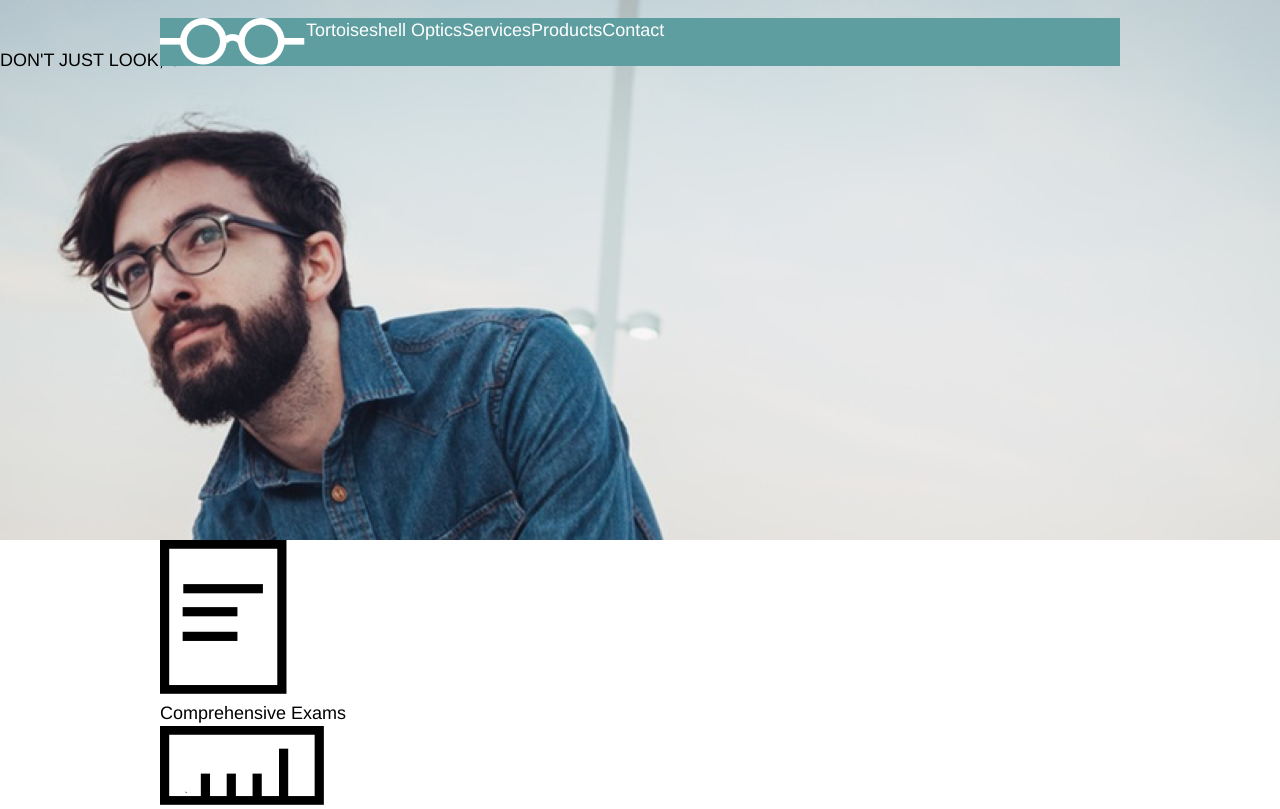
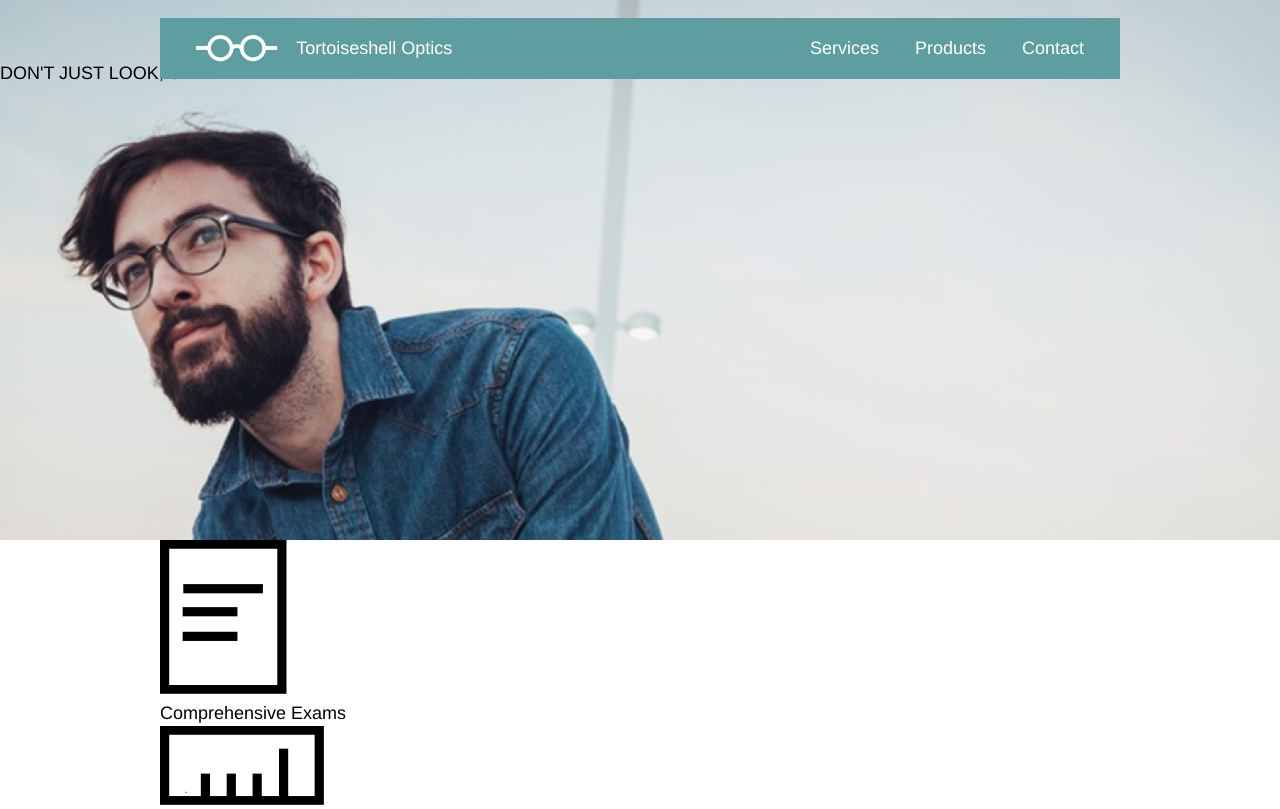
Before and after one commit to zztop-anon/optics, a plain HTML site: page index.html in a window 1280 px wide. Shown: the top 809 px of the page. Drawn offline with Linux system fonts and the light colour scheme.

Commit message:
finish nav style

```diff
--- a/resources/css/style.css
+++ b/resources/css/style.css
@@ -27,17 +27,30 @@ body {
   color: white;
   position: relative;
   top: 1rem;
+  width: 100%;
 }
 
 .logo,
+nav,
 ul {
   display: flex;
+  align-items: center;
 }
 
-ul {
+nav {
   flex-grow: 1;
+  justify-content: flex-end;
 }
 
+.logo img {
+  margin: auto 1rem auto 2rem;
+  height: 1.5rem;
+  width: auto;
+}
+
+li {
+  margin: 1rem 2rem 1rem 0;
+}
 
 /* Banner */
 .main-banner {
```
